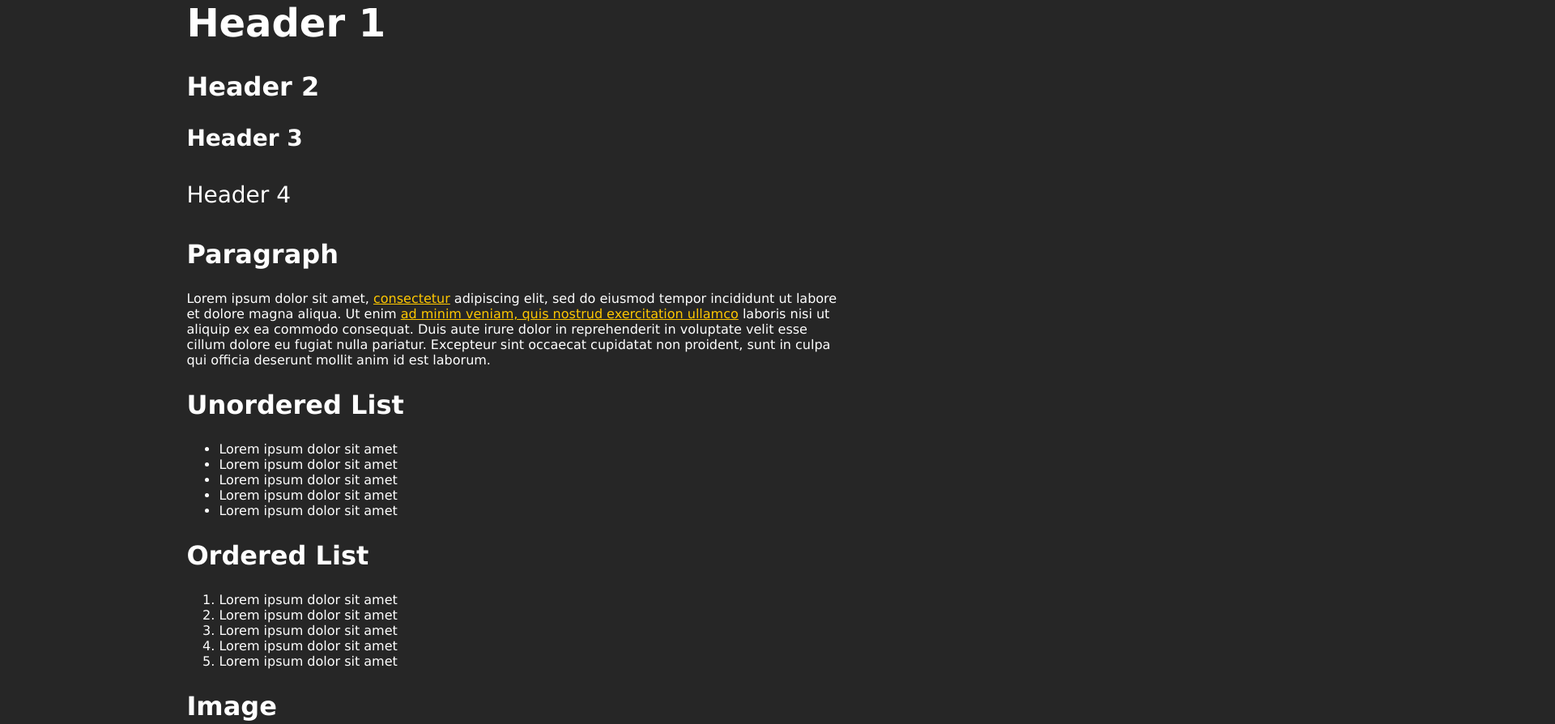
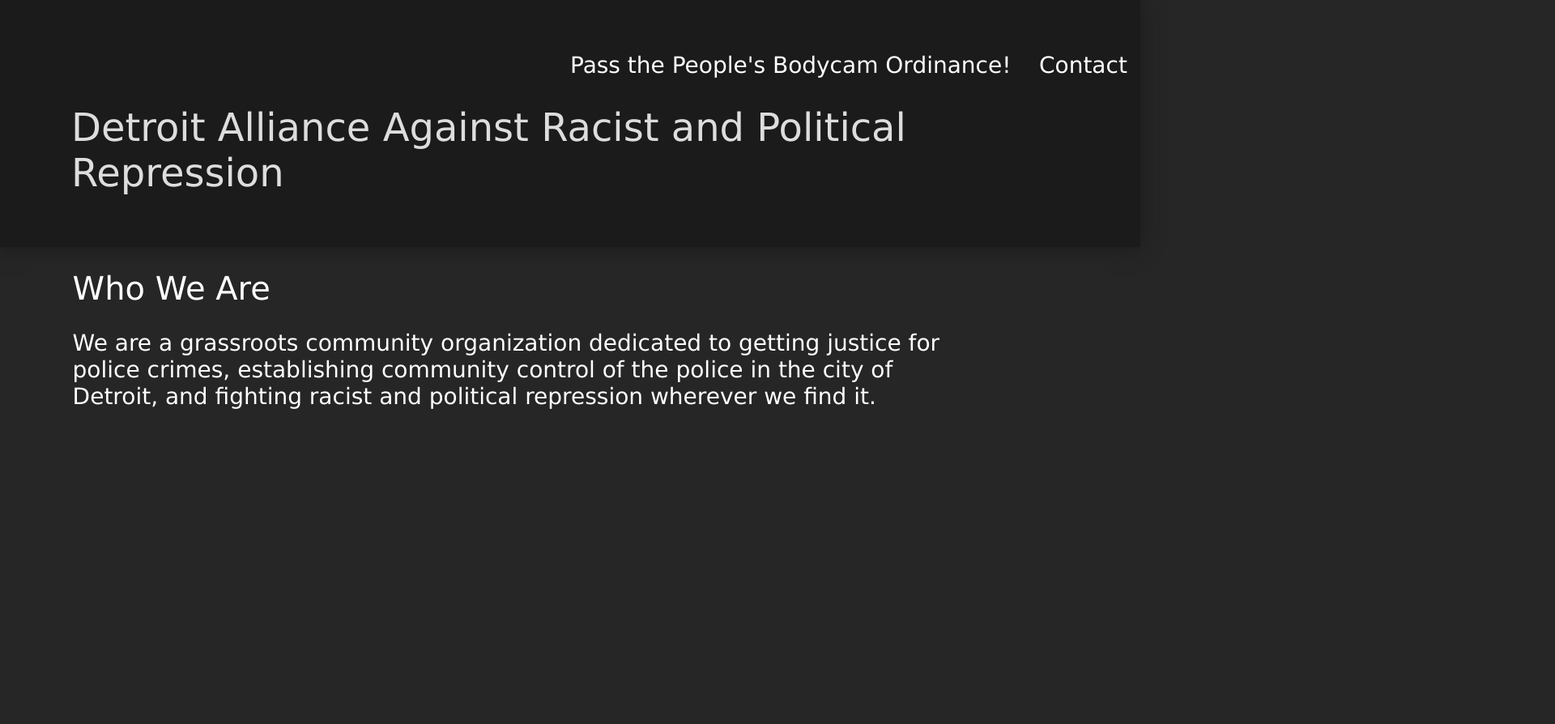
Before and after one commit to detroitaarpr/detroitaarpr.github.io, a plain HTML site: page index.html in a window 1280 px wide. Shown: the top 894 px of the page at 81% size, 1920 px wide, since content can reach past the window. After the commit the page ends 800 px from the top, so only its background shows below. Drawn offline with Linux system fonts and the light colour scheme.

Commit message:
further updates to styling, making index page into a proper home page, work on mobile side in progress

```diff
--- a/index.html
+++ b/index.html
@@ -4,31 +4,20 @@
     <link rel="stylesheet" href="styles.css" />
   </head>
   <body>
-    <h1>Header 1</h1>
-    <h2>Header 2</h2>
-    <h3>Header 3</h3>
-    <h4>Header 4</h4>
-    <h2>Paragraph</h2>
-    <p>Lorem ipsum dolor sit amet, <a href="#section">consectetur</a> adipiscing elit, sed do eiusmod tempor incididunt ut labore et dolore magna aliqua. Ut enim <a href="#section-2">ad minim veniam, quis nostrud exercitation ullamco</a> laboris nisi ut aliquip ex ea commodo consequat. Duis aute irure dolor in reprehenderit in voluptate velit esse cillum dolore eu fugiat nulla pariatur. Excepteur sint occaecat cupidatat non proident, sunt in culpa qui officia deserunt mollit anim id est laborum.</p>
-    <h2>Unordered List</h2>
-    <ul>
-      <li>Lorem ipsum dolor sit amet</li>
-      <li>Lorem ipsum dolor sit amet</li>
-      <li>Lorem ipsum dolor sit amet</li>
-      <li>Lorem ipsum dolor sit amet</li>
-      <li>Lorem ipsum dolor sit amet</li>
-    </ul>
-    <h2 id="section">Ordered List</h2>
-    <ol>
-      <li>Lorem ipsum dolor sit amet</li>
-      <li>Lorem ipsum dolor sit amet</li>
-      <li>Lorem ipsum dolor sit amet</li>
-      <li>Lorem ipsum dolor sit amet</li>
-      <li>Lorem ipsum dolor sit amet</li>
-    </ol>
-    <h2>Image</h2>
-    <img src="https://naarpr.org/content/images/size/w2000/2023/09/IMG_4937.jpg" />
-    <h2 id="section-2">Block Quote</h2>
-    <blockquote>Lorem ipsum dolor sit amet, consectetur adipiscing elit, sed do eiusmod tempor incididunt ut labore et dolore magna aliqua. Ut enim ad minim veniam, quis nostrud exercitation ullamco laboris nisi ut aliquip ex ea commodo consequat. Duis aute irure dolor in reprehenderit in voluptate velit esse cillum dolore eu fugiat nulla pariatur. Excepteur sint occaecat cupidatat non proident, sunt in culpa qui officia deserunt mollit anim id est laborum.</blockquote>
+    <header>
+      <nav>
+	<ul>
+	  <li><a href="/ordinance.html">Pass the People's Bodycam Ordinance!</li>
+	  <li><a href="/contact.html">Contact</a></li>
+        </ul>
+      </nav>
+      <h1>Detroit Alliance Against Racist and Political Repression</h1>
+    </header>
+    <main>
+      <h2>Who We Are</h2>
+      <p>
+	We are a grassroots community organization dedicated to getting justice for police crimes, establishing community control of the police in the city of Detroit, and fighting racist and political repression wherever we find it.
+      </p>
+    </main>
   </body>
 </html>
--- a/styles.css
+++ b/styles.css
@@ -1,3 +1,8 @@
+* {
+    padding:0;
+    margin:0;
+}
+
 :root {
     --background-color: #262626;
     --background-color-dark: #1b1b1b;
@@ -16,36 +21,50 @@
     --secondary-color-md-dark: #b30003;
     --secondary-color-dark: #660002;
     --h1-size: 6vh;
-    --h2-size: 4vh;
-    --h3-size: 3.5vh;
-    --h4-size: 3.5vh;
-    --text-size: 2vh;
+    --h2-size: 5vh;
+    --h3-size: 4vh;
+    --h4-size: 4vh;
+    --text-size: 3.5vh;
 }
 
 body {
+    margin: 0;
+    padding: 0;
     background-color: var(--background-color);
     color: var(--text-color);
     font-family: Verdana, sans-serif;
     font-size: var(--text-size);
-    //margin: 0 18% 0 18%;
+    display:block;
+    //position: absolute;
+    //top: 100%;
+    //width: 100%;
+}
+
+main {
     margin: 0 7% 0 7%;
 }
 
+h1, h2, h3, h4, p {
+    margin: 3.5vh 0 1vh 0;
+}
+
 h1 {
+    font-weight: 500;
     font-size: var(--h1-size);
 }
 
 h2 {
+    font-weight: 500;
     font-size: var(--h2-size);
 }
 
 h3 {
-    font-weight: 600;
+    font-weight: 500;
     font-size: var(--h3-size);
 }
 
 h4 {
-    font-weight: 500;
+    font-weight: 400;
     font-size: var(--h4-size);
 }
 
@@ -87,9 +106,56 @@ blockquote {
     border-radius: 1vh;
 }
 
+header {
+    min-width: 100%;
+    margin: 0;
+    background-color: var(--background-color-dark);
+    box-shadow: 0 .1vh 3vh var(--background-color-dark);
+    padding-top: 3vh;
+    padding-bottom: 3vh;
+    color: var(--text-color-faded);
+}
+
+header>h1 {
+    margin: 3vh 3vh 0 3vh;
+    font-size: var(--h3-size);
+    text-align: center;
+}
+
+nav a {
+    text-decoration: none;
+    color: var(--text-color);
+    font-size: 3.5vh;
+}
+
+nav a:visited {
+    color: var(--text-color);
+}
+
 @media(min-width: 1000px) {
+    header {
+	padding: 8vh;
+    }
 
-    body {
-	margin: 0 18% 0 18%;
+
+    header>h1{
+	font-size: var(--h1-size);
+	text-align: left;
     }
+
+    nav {
+	position: relative;
+	right: -50%;
+	margin-bottom: 4vh;
+    }
+
+    nav>ul>li {
+	display: inline;
+	margin-right: 2vw;
+    }
+
+    main {
+	margin: 0 7% 0 7%;
+    }
+
 }
```
